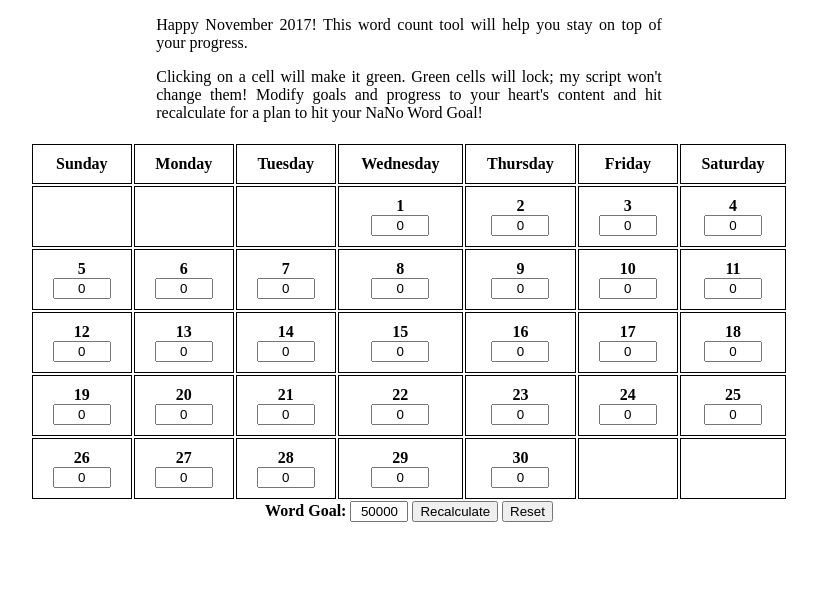
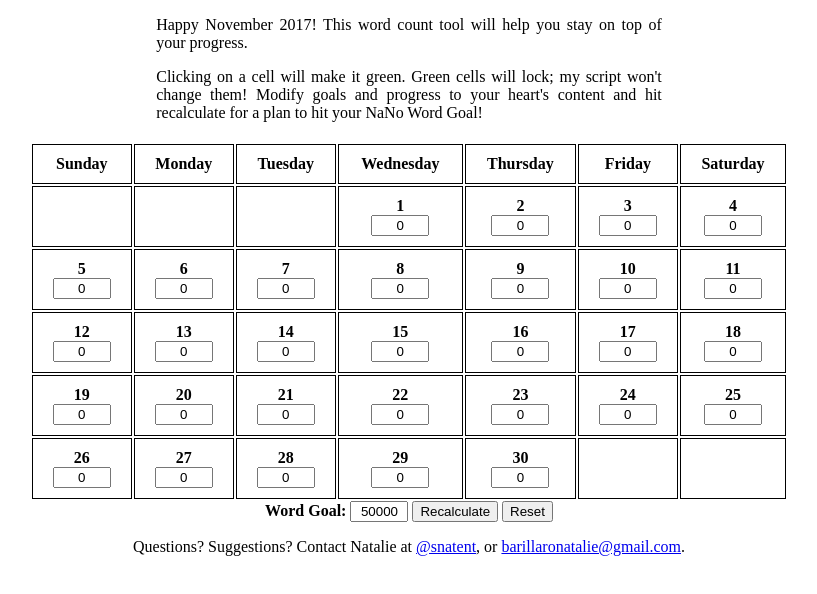
Before and after one commit to barilleon/NaNoCounter, a plain HTML site: page index.html in a window 1280 px wide. Shown: the whole page, without its empty margins (231-1048 px from the left). Drawn offline with nearby package versions, Linux system fonts and the light colour scheme.

Commit message:
Add contact
People know where to reach me now

```diff
--- a/index.html
+++ b/index.html
@@ -11,9 +11,7 @@
   <body>
     <div id=instructions>
       <p>
-      Happy November 2017! This word count tool will help you stay on top of your progress.
-      </p>
-      <p>
+      Happy November 2017! This word count tool will help you stay on top of your progress.</p><p>
       Clicking on a cell will make it green. Green cells will lock; my script won't change them! Modify goals and progress to your heart's content and hit recalculate for a plan to hit your NaNo Word Goal!
       </p>
     </div>
@@ -168,6 +166,7 @@
         <strong>Word Goal: </strong><input type="text" id="goal" value="50000">
         <button id="recalculate">Recalculate</button>
         <button id="reset">Reset</button>
+        <p>Questions? Suggestions? Contact Natalie at <a href="http://twitter.com/snatent">@snatent</a>, or <a href="mailto:barillaronatalie@gmail.com">barillaronatalie@gmail.com</a>.</p>
       </div>
     </div>
 
```
